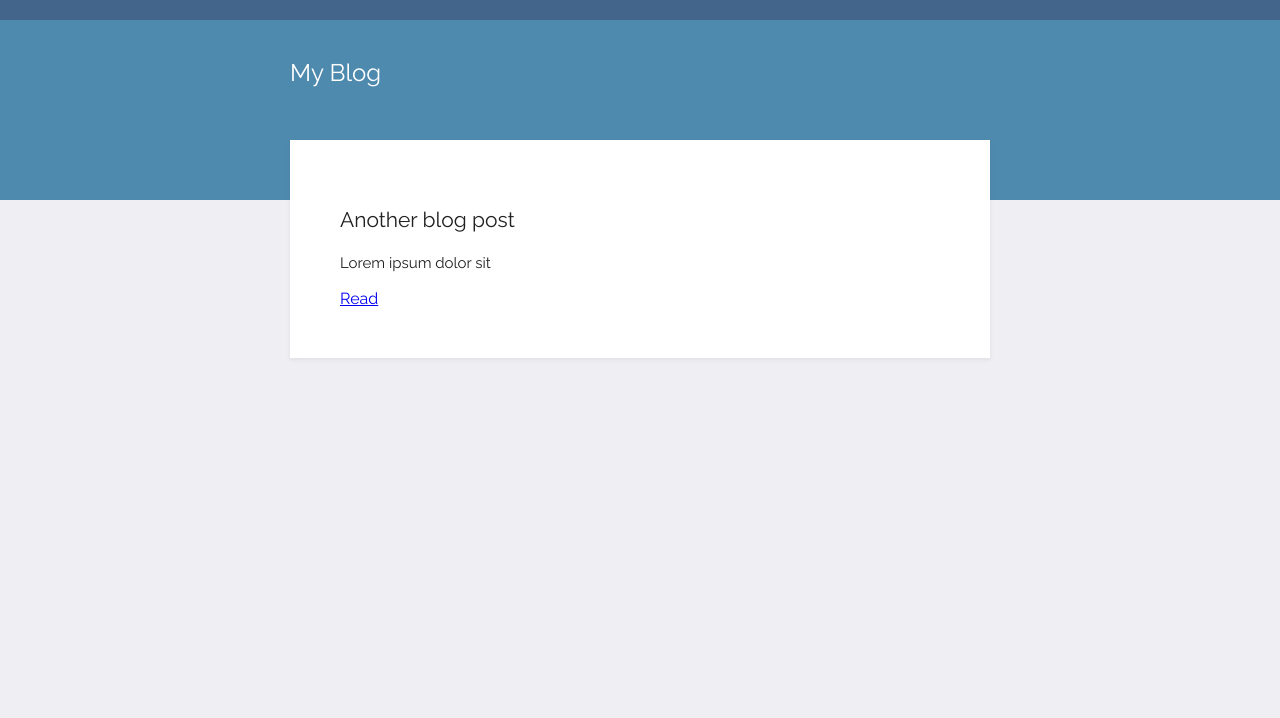
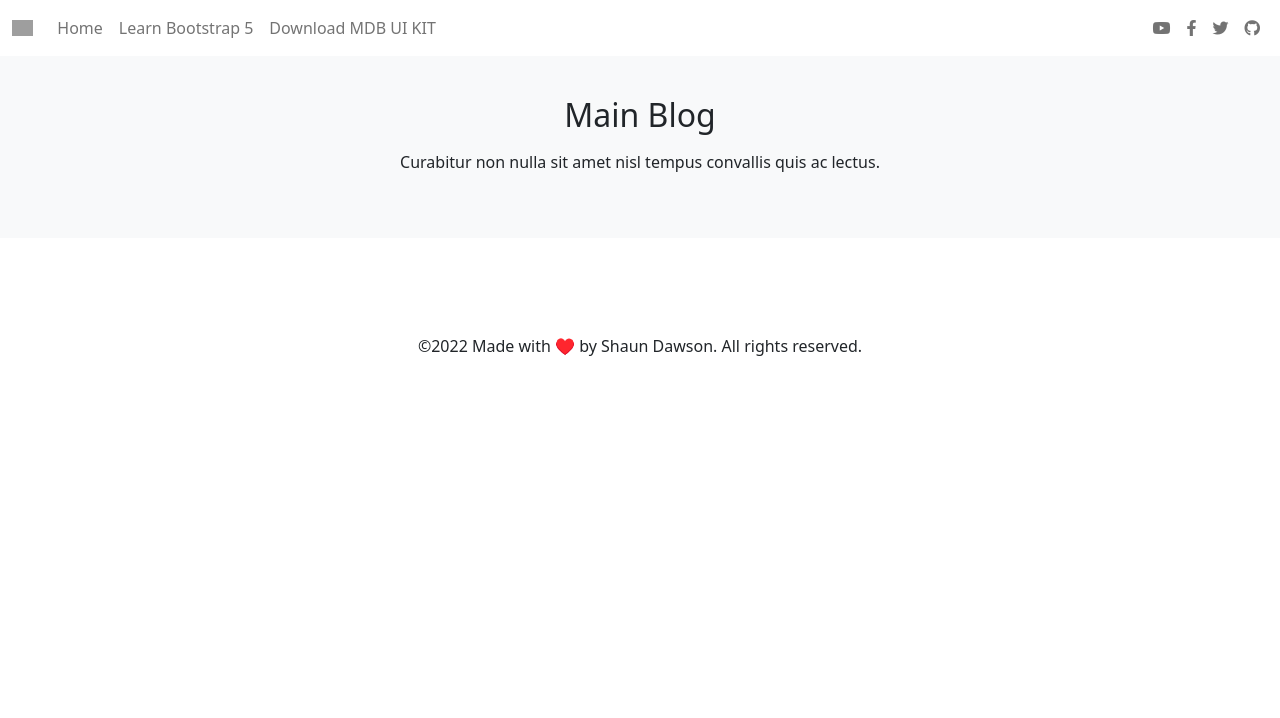
Before and after one commit to shaundawson/blog_capstone_project, a Flask app: page / in a window 1280 px wide. Shown: the top 718 px of the page. Run offline with Flask 2, Linux system fonts and the light colour scheme; some libraries are stand-ins or nearby versions; grey boxes are pictures that could not be loaded.

Commit message:
update theme - bootstrap5

```diff
--- a/templates/index.html
+++ b/templates/index.html
@@ -3,33 +3,99 @@
 <head>
     <meta charset="UTF-8">
     <title>Title</title>
-    <link href="https://fonts.googleapis.com/css2?family=Raleway" rel="stylesheet">
-    <link rel="stylesheet" href="../static/css/styles.css">
+    <link href="https://cdn.jsdelivr.net/npm/bootstrap@5.0.2/dist/css/bootstrap.min.css" rel="stylesheet" integrity="sha384-EVSTQN3/azprG1Anm3QDgpJLIm9Nao0Yz1ztcQTwFspd3yD65VohhpuuCOmLASjC" crossorigin="anonymous">
+     <!-- Font Awesome -->
+    <link rel="stylesheet" href="https://use.fontawesome.com/releases/v5.11.2/css/all.css" />
+    <!-- Google Fonts Roboto -->
+    <link rel="stylesheet" href="https://fonts.googleapis.com/css2?family=Roboto:wght@300;400;500;700&display=swap" />
+
 </head>
 <body>
-<div class="wrapper">
-    <div class="top">
-        <div class="title"><h1>My Blog</h1></div>
+     <!-- Navbar -->
+    <nav class="navbar navbar-expand-lg navbar-light bg-white fixed-top">
+      <div class="container-fluid">
+        <!-- Navbar brand -->
+        <a class="navbar-brand" target="_blank" href="https://mdbootstrap.com/docs/standard/">
+          <img src="https://mdbootstrap.com/img/logo/mdb-transaprent-noshadows.png" height="16" alt="" loading="lazy"
+            style="margin-top: -3px;" />
+        </a>
+        <button class="navbar-toggler" type="button" data-mdb-toggle="collapse" data-mdb-target="#navbarExample01"
+          aria-controls="navbarExample01" aria-expanded="false" aria-label="Toggle navigation">
+          <i class="fas fa-bars"></i>
+        </button>
+        <div class="collapse navbar-collapse" id="navbarExample01">
+          <ul class="navbar-nav me-auto mb-2 mb-lg-0">
+            <li class="nav-item active">
+              <a class="nav-link" aria-current="page" href="#intro">Home</a>
+            </li>
+            <li class="nav-item">
+              <a class="nav-link" href="https://www.youtube.com/channel/UC5CF7mLQZhvx8O5GODZAhdA" rel="nofollow"
+                target="_blank">Learn Bootstrap 5</a>
+            </li>
+            <li class="nav-item">
+              <a class="nav-link" href="https://mdbootstrap.com/docs/standard/" target="_blank">Download MDB UI KIT</a>
+            </li>
+          </ul>
+
+          <ul class="navbar-nav d-flex flex-row">
+            <!-- Icons -->
+            <li class="nav-item me-3 me-lg-0">
+              <a class="nav-link" href="https://www.youtube.com/channel/UC5CF7mLQZhvx8O5GODZAhdA" rel="nofollow"
+                target="_blank">
+                <i class="fab fa-youtube"></i>
+              </a>
+            </li>
+            <li class="nav-item me-3 me-lg-0">
+              <a class="nav-link" href="https://www.facebook.com/mdbootstrap" rel="nofollow" target="_blank">
+                <i class="fab fa-facebook-f"></i>
+              </a>
+            </li>
+            <li class="nav-item me-3 me-lg-0">
+              <a class="nav-link" href="https://twitter.com/MDBootstrap" rel="nofollow" target="_blank">
+                <i class="fab fa-twitter"></i>
+              </a>
+            </li>
+            <li class="nav-item me-3 me-lg-0">
+              <a class="nav-link" href="https://github.com/mdbootstrap/mdb-ui-kit" rel="nofollow" target="_blank">
+                <i class="fab fa-github"></i>
+              </a>
+            </li>
+          </ul>
+        </div>
+      </div>
+    </nav>
+    <!-- Navbar -->
+
+        <!-- Jumbotron -->
+    <div id="intro" class="p-5 text-center bg-light mt-5">
+      <h1 class="mb-3 h2">Main Blog</h1>
+      <p class="mb-3">Curabitur non nulla sit amet nisl tempus convallis quis ac lectus.</p>
     </div>
-    {% for post in all_posts: %}
-    <div class="content">
-        <div class="card">
-            <h2>{{ post.title }}</h2>
-            <p class="text">{{ post.subtitle }} </p>
-            <a href="{{url_for('get_post',index=post.id)}}">Read</a>
+    <!-- Jumbotron -->
+  </header>
+  <!--Main Navigation-->
+
+
+  <main class="my-5">
+    <div class="container">
+     <div class="card-group">
+         {% for post in all_posts: %}
+  <div class="card text-center">
+    <div class="card-body">
+      <h5 class="card-title"><a href="{{url_for('get_post',index=post.id)}}">{{post.title}}</a></h5>
+      <p class="card-text"maxlength="100" >{{ post.body}}</p>
+      <a href="{{url_for('get_post',index=post.id)}}" class="btn btn-primary">Read</a>
+    </div>
         </div>
-    </div>
-    {% endfor %}
-    <div class="content">
-        <div class="card">
-            <h2>Another blog post</h2>
-            <p class="text">Lorem ipsum dolor sit </p>
-            <a href="#">Read</a>
-        </div>
+         {% endfor %}
     </div>
 </div>
+    </main>
+<script src="https://cdn.jsdelivr.net/npm/bootstrap@5.0.2/dist/js/bootstrap.bundle.min.js" integrity="sha384-MrcW6ZMFYlzcLA8Nl+NtUVF0sA7MsXsP1UyJoMp4YLEuNSfAP+JcXn/tWtIaxVXM" crossorigin="anonymous"></script>
 </body>
 <footer>
+  <div class= "container-fluid text-center">
     <p> ©{{ year }} Made with ♥️ by Shaun Dawson. All rights reserved.</p>
+  </div>
 </footer>
 </html>
--- a/templates/post.html
+++ b/templates/post.html
@@ -5,6 +5,8 @@
     <title>Title</title>
     <link href="https://fonts.googleapis.com/css2?family=Raleway" rel="stylesheet">
     <link rel="stylesheet" href="../static/css/styles.css">
+    <link href="https://cdn.jsdelivr.net/npm/bootstrap@5.0.2/dist/css/bootstrap.min.css" rel="stylesheet" integrity="sha384-EVSTQN3/azprG1Anm3QDgpJLIm9Nao0Yz1ztcQTwFspd3yD65VohhpuuCOmLASjC" crossorigin="anonymous">
+
 </head>
 <body>
 <div class="wrapper">
@@ -19,6 +21,7 @@
         </div>
     </div>
 </div>
+<script src="https://cdn.jsdelivr.net/npm/bootstrap@5.0.2/dist/js/bootstrap.bundle.min.js" integrity="sha384-MrcW6ZMFYlzcLA8Nl+NtUVF0sA7MsXsP1UyJoMp4YLEuNSfAP+JcXn/tWtIaxVXM" crossorigin="anonymous"></script>
 </body>
 <footer>
     <p> ©{{ year }} Made with ♥️ by Shaun Dawson. All rights reserved.</p>
```
Also changed, not shown: templates/blog.html (deleted, +0 -22 lines), templates/guess.html (deleted, +0 -19 lines).
